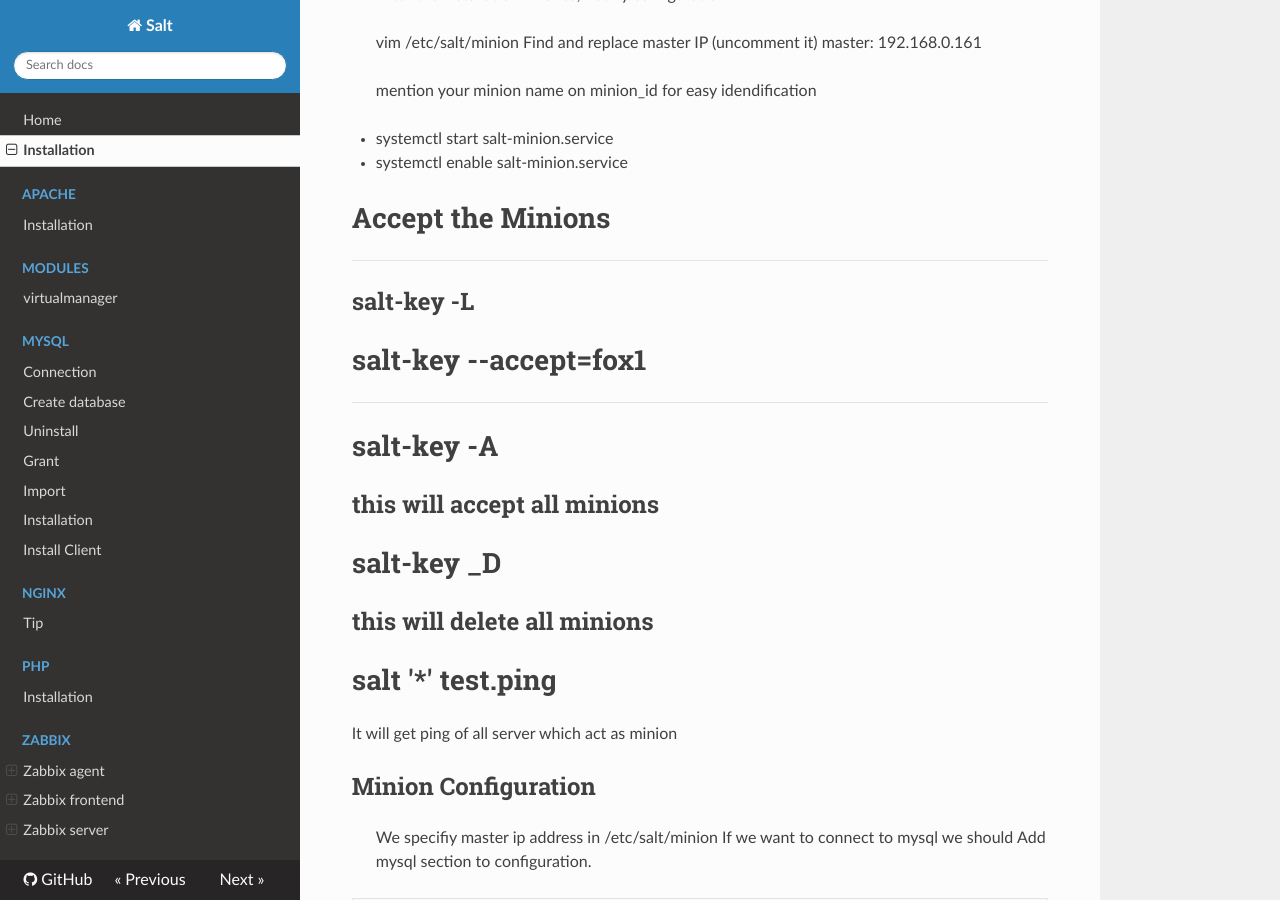
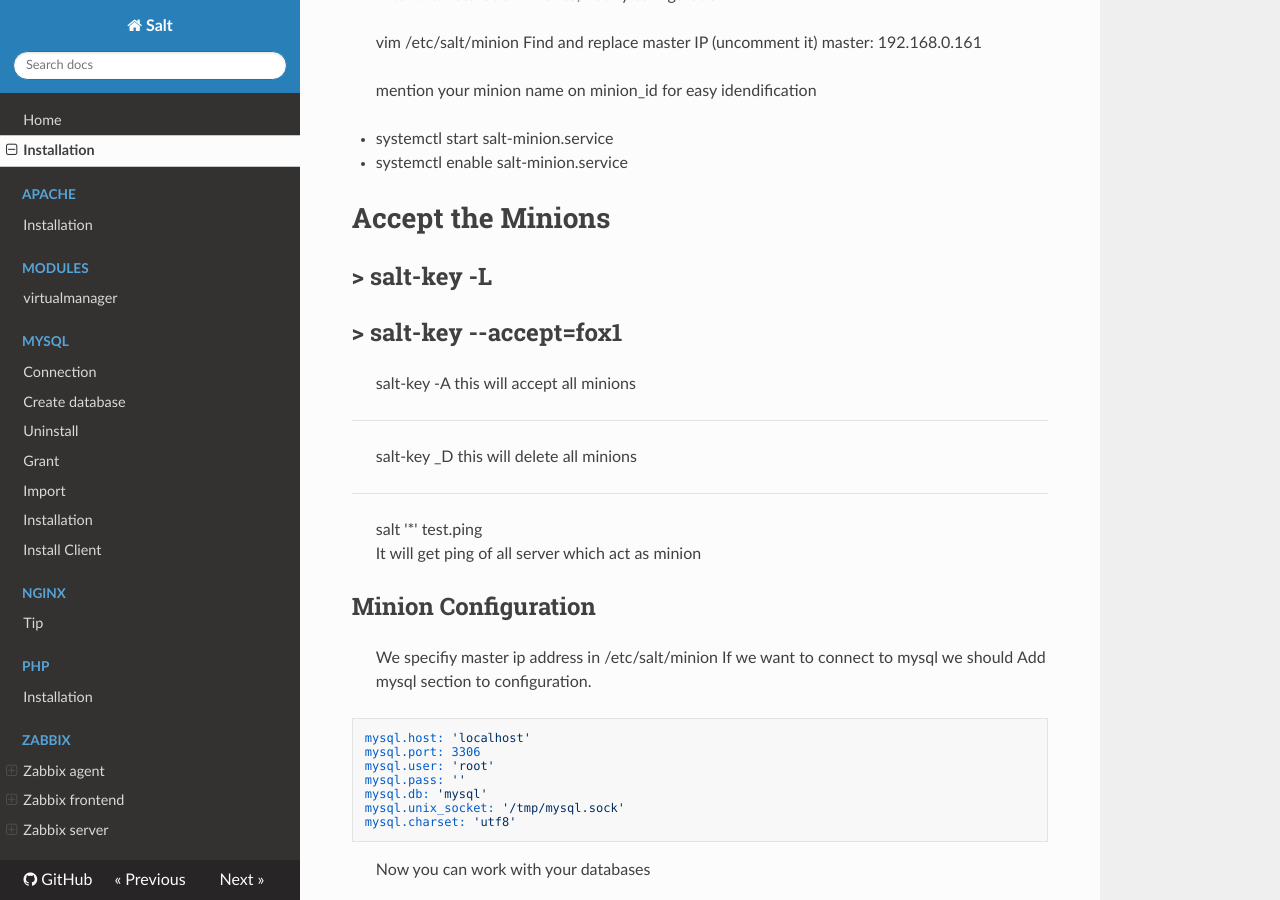
Before and after one commit to waterlili/SweatSalt, an MkDocs documentation site: the page built from docs/SaltStack.md, in a window 1280 px wide and 900 px high, scrolled down 1079 px. Built offline with MkDocs 1.6.1, drawn with Linux system fonts in a browser that asks for light colours; nearby versions of some CDN libraries.

```diff
--- a/docs/SaltStack.md
+++ b/docs/SaltStack.md
@@ -45,18 +45,17 @@ master: 192.168.0.161
 * systemctl enable salt-minion.service
 
 # Accept the Minions
+> salt-key -L
 ---
- salt-key -L
+> salt-key --accept=fox1
 ---
-# salt-key --accept=fox1
----
-# salt-key -A
+> salt-key -A
 this will accept all minions
 ---
-# salt-key _D
+> salt-key _D
 this will delete all minions
 ---
-# salt '*' test.ping
+> salt '*' test.ping
 It will get ping of all server which act as minion
 
 Minion Configuration
```
